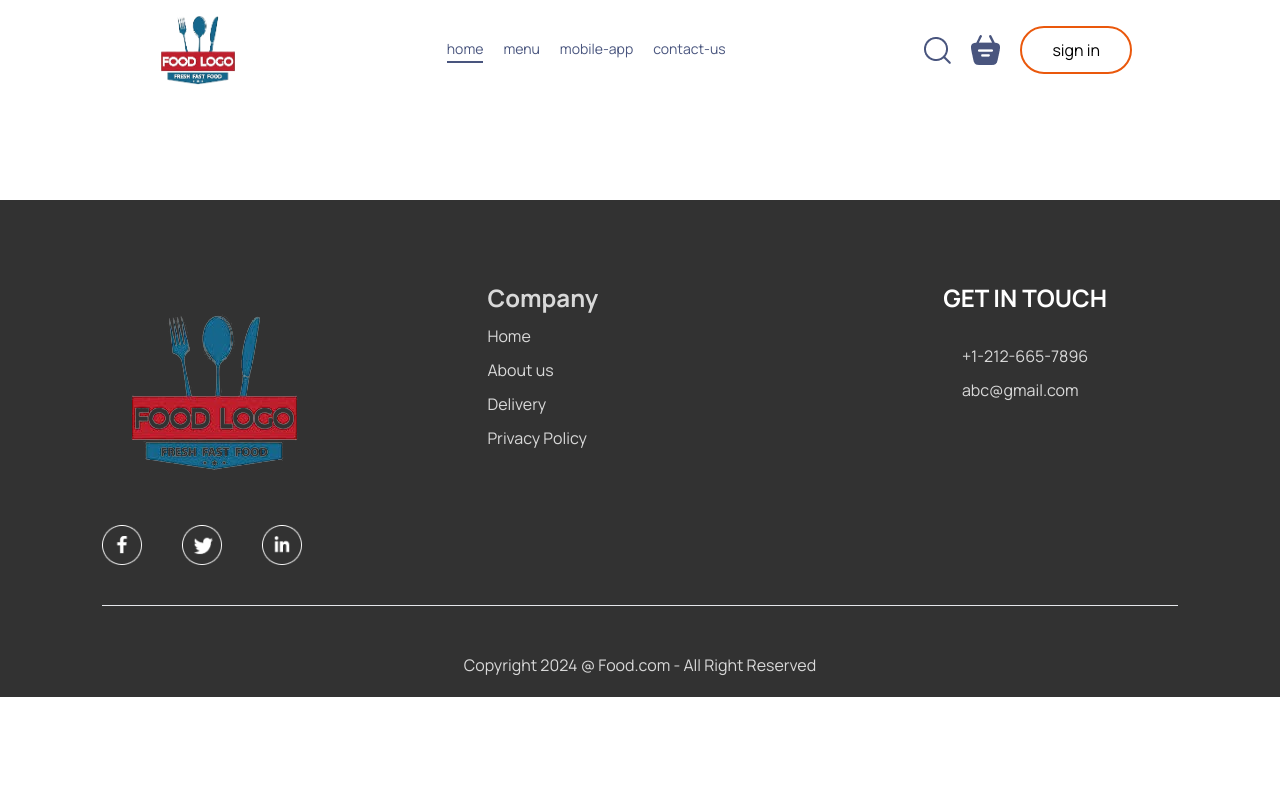
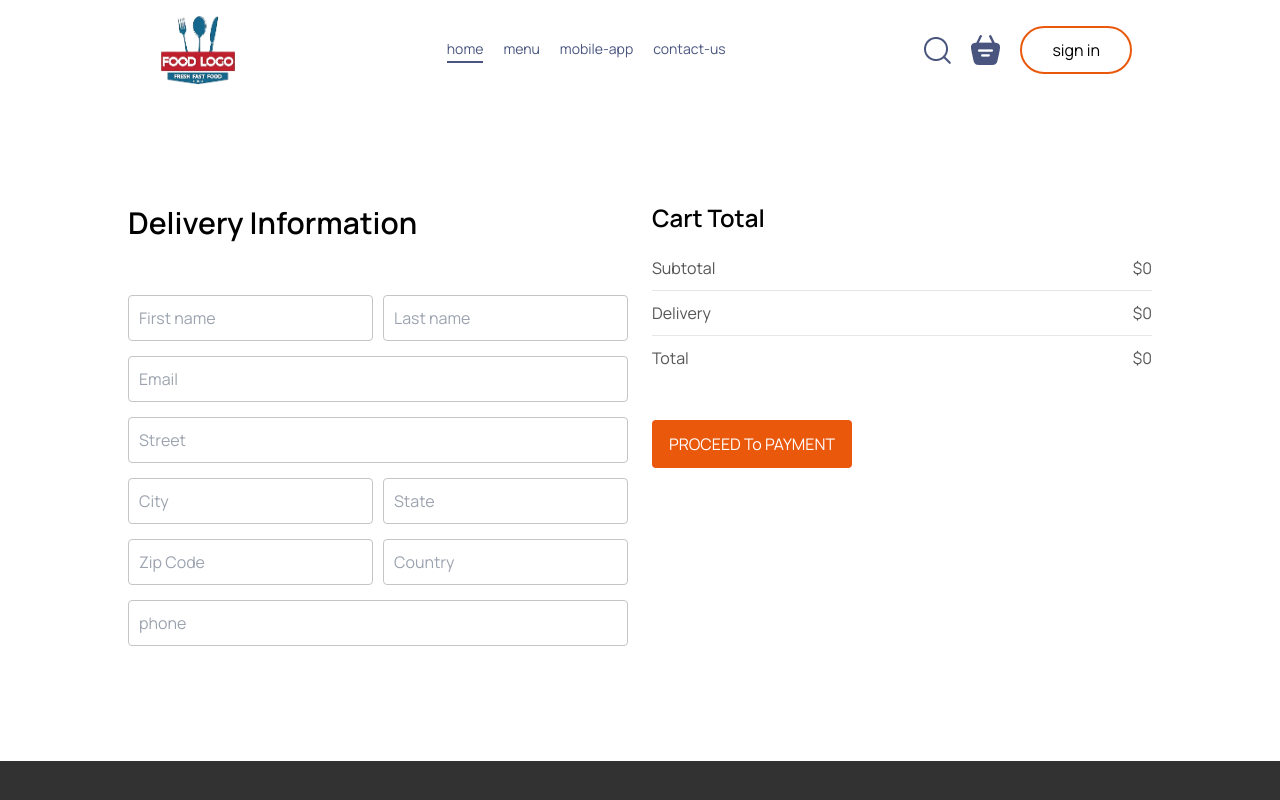
Before and after one commit to SalmanMohammed2001/Food-Deliviry-Frontend, a React app: page /order in a window 1280 px wide. Shown: the top 800 px of the page. Built offline with nearby package versions, Linux system fonts and the light colour scheme; the HTML template or start-up script is replaced by a standard one.

Commit message:
place order page done

```diff
--- a/src/App.css
+++ b/src/App.css
@@ -97,6 +97,37 @@ a{
 }
 
 /*=====================================*/
+
+
+
+
+
+
+/*=======================placer order=========================*/
+
+.placer-order-left{
+    width: 100%;
+    max-width: max(30%,500px);
+}
+.placer-order-left input{
+    margin-bottom: 15px;
+    width: 100%;
+    padding: 10px;
+    border: 1px solid #c5c5c5;
+    border-radius: 4px;
+    outline-color: tomato;
+}
+.placer-order-left .multi-field{
+display: flex;
+    gap: 10px;
+
+}
+.placer-order-right{
+    width: 100%;
+    max-width: max(40%,500px);
+}
+/*================================================*/
+
 @media (max-width: 1050px) {
     .navbar .logo{
         width: 140px;
--- a/src/pages/Cart/Cart.tsx
+++ b/src/pages/Cart/Cart.tsx
@@ -62,12 +62,13 @@ const Cart = () => {
                         </div>
                         <hr className={"my-[10px]"}/>
                         <div className="cart-total-details  flex justify-between text-[#555] " >
-                            <p>Delivery</p><p>${2}</p>
+                            <p>Delivery</p>
+                            <p>${getTotalAmount()==0?0: 2}</p>
                         </div>
                         <hr className={"my-[10px]"}/>
-                        <div className="cart-total-details  flex justify-between text-[#555] " >
+                        <div className="cart-total-details  flex justify-between text-[#555] ">
                             <p>Total</p>
-                            <p>${getTotalAmount()+2}</p>
+                            <p>${getTotalAmount() == 0 ? 0 : getTotalAmount() + 2}</p>
                         </div>
 
                     </div>
--- a/src/pages/PlaceOrder/PlacerOrder.tsx
+++ b/src/pages/PlaceOrder/PlacerOrder.tsx
@@ -1,20 +1,63 @@
+import {useContext} from "react";
+import {StoreContext} from "../../context/StoreContext.tsx";
 
 
 const PlaceOrder=()=>{
+
+    // @ts-ignore
+    const { getTotalAmount} = useContext(StoreContext)
     return(
         <div>
-            <form action="" className={"place-order"}>
+            <form action="" className={"place-order flex items-start justify-between gap-[15px] mt-[100px]"}>
                 <div className="placer-order-left">
-
+                    <p className={"title  text-[30px] font-[600] mb-[50px]"}> Delivery Information</p>
+                    <div className={"multi-field"}>
+                        <input type="text" placeholder={'First name'}/>
+                        <input type="text" placeholder={'Last name'}/>
+                    </div>
+                    <input type="text" placeholder={"Email"}/>
+                    <input type="text" placeholder={"Street"}/>
+                    <div className={"multi-field"}>
+                        <input type="text" placeholder={'City'}/>
+                        <input type="text" placeholder={'State'}/>
+                    </div>
+                    <div className={"multi-field"}>
+                        <input type="text" placeholder={'Zip Code'}/>
+                        <input type="text" placeholder={'Country'}/>
+                    </div>
+                    <input type="text" placeholder={"phone"}/>
                 </div>
 
 
                 <div className="placer-order-right">
+                    <div className="cart-total flex-1 flex flex-col gap-[20px] ">
+                        <h2 className={"text-[24px] font-[600]"}>Cart Total</h2>
+                        <div>
+                            <div className="cart-total-details  flex justify-between text-[#555] ">
+                                <p>Subtotal</p>
+                                <p>${getTotalAmount()}</p>
+                            </div>
+                            <hr className={"my-[10px]"}/>
+                            <div className="cart-total-details  flex justify-between text-[#555] ">
+                                <p>Delivery</p>
+                                <p>${getTotalAmount() == 0 ? 0 : 2}</p>
+                            </div>
+                            <hr className={"my-[10px]"}/>
+                            <div className="cart-total-details  flex justify-between text-[#555] ">
+                                <p>Total</p>
+                                <p>${getTotalAmount() == 0 ? 0 : getTotalAmount() + 2}</p>
+                            </div>
 
+                        </div>
+                        <button
+                            className={"cart-total-button border-none text-white bg-orange-600  mt-[30px]"}>PROCEED To
+                            PAYMENT
+                        </button>
+                    </div>
                 </div>
             </form>
         </div>
     )
 }
 
-export default  PlaceOrder;
+export default PlaceOrder;
```
